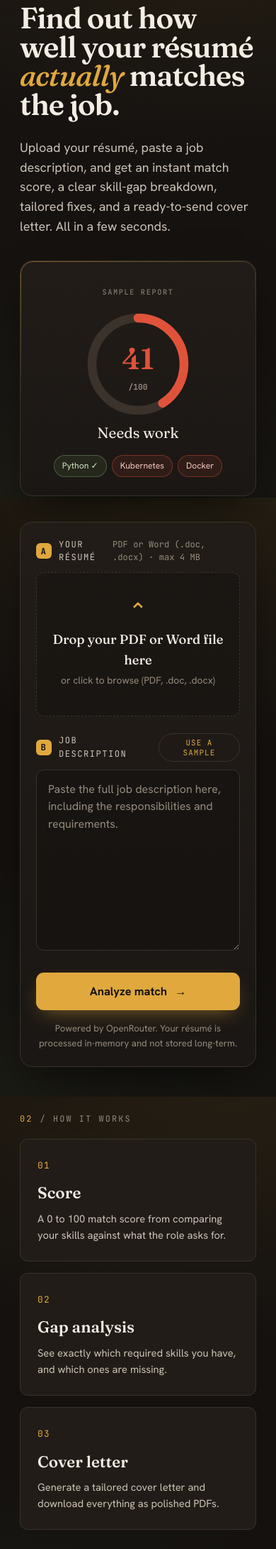
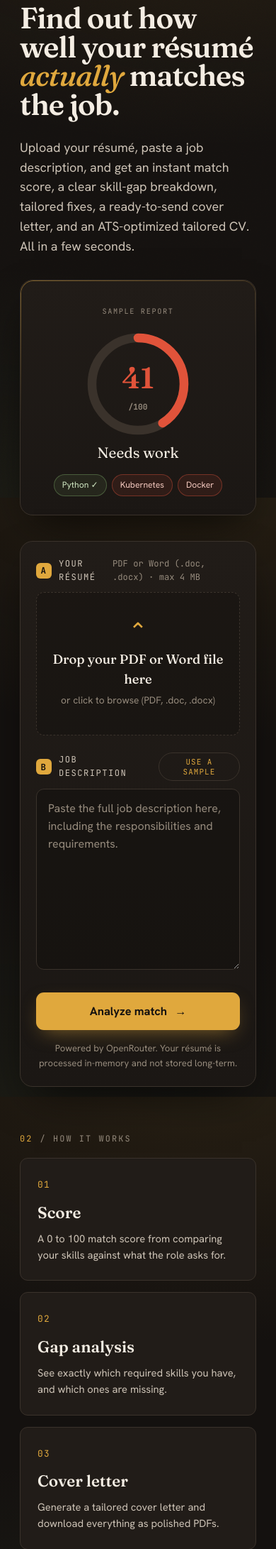
Before and after one commit to VarunDasharadhi/resume-matcher-ai, a Flask app: page / in a window 390 px wide. Shown: the part 143-2325 px from the top of the page at 71% size. Run offline with Flask 3, Linux system fonts and the light colour scheme.

Commit message:
Add the CV generator to the landing page
The landing page's hero copy, meta description, and "how it works"
section still only described score/gap-analysis/cover-letter, even
though the ATS CV generator (with its refine pass and progress
overlay) shipped earlier this session. Added it as a 4th step, and
widened .how-grid from a 3-column to a 4/2/1-column responsive layout
to fit.

Co-Authored-By: Claude Sonnet 5 <noreply@anthropic.com>

```diff
--- a/static/style.css
+++ b/static/style.css
@@ -337,7 +337,7 @@ textarea:focus { outline: none; border-color: var(--amber); box-shadow: 0 0 0 3p
 
 /* ============ HOW ============ */
 .how { padding: 64px 0 0; }
-.how-grid { display: grid; grid-template-columns: repeat(3, 1fr); gap: 16px; }
+.how-grid { display: grid; grid-template-columns: repeat(4, 1fr); gap: 16px; }
 .how-card {
   background: var(--surface); border: 1px solid var(--line);
   border-radius: var(--radius-sm); padding: 24px;
@@ -447,6 +447,7 @@ textarea:focus { outline: none; border-color: var(--amber); box-shadow: 0 0 0 3p
   .hero { grid-template-columns: 1fr; gap: 34px; padding-top: 48px; }
   .hero-lead { max-width: 52ch; }
   .preview-card { max-width: 360px; margin: 0 auto; }
+  .how-grid { grid-template-columns: repeat(2, 1fr); }
 }
 
 @media (max-width: 760px) {
--- a/templates/base.html
+++ b/templates/base.html
@@ -4,7 +4,7 @@
   <meta charset="UTF-8">
   <meta name="viewport" content="width=device-width, initial-scale=1.0">
   <title>{% block title %}AI Resume Matcher{% endblock %}</title>
-  <meta name="description" content="Match your resume to any job description. Get an instant score, skill gap analysis, tailored suggestions, and an AI-written cover letter.">
+  <meta name="description" content="Match your resume to any job description. Get an instant score, skill gap analysis, tailored suggestions, an AI-written cover letter, and an ATS-optimized tailored CV.">
   <link rel="preconnect" href="https://fonts.googleapis.com">
   <link rel="preconnect" href="https://fonts.gstatic.com" crossorigin>
   <link href="https://fonts.googleapis.com/css2?family=Fraunces:ital,opsz,wght@0,9..144,400;0,9..144,500;0,9..144,600;0,9..144,700;1,9..144,500&family=Hanken+Grotesk:wght@400;500;600;700&family=JetBrains+Mono:wght@400;500;700&display=swap" rel="stylesheet">
--- a/templates/index.html
+++ b/templates/index.html
@@ -10,8 +10,8 @@
     </h1>
     <p class="hero-lead">
       Upload your résumé, paste a job description, and get an instant match score,
-      a clear skill-gap breakdown, tailored fixes, and a ready-to-send cover
-      letter. All in a few seconds.
+      a clear skill-gap breakdown, tailored fixes, a ready-to-send cover letter,
+      and an ATS-optimized tailored CV. All in a few seconds.
     </p>
   </div>
 
@@ -99,6 +99,11 @@
       <span class="how-step">03</span>
       <h3>Cover letter</h3>
       <p>Generate a tailored cover letter and download everything as polished PDFs.</p>
+    </article>
+    <article class="how-card">
+      <span class="how-step">04</span>
+      <h3>Tailored CV</h3>
+      <p>Generate an ATS-optimized CV for this exact job, with a live readiness score and a one-click AI refine pass.</p>
     </article>
   </div>
 </section>
```
